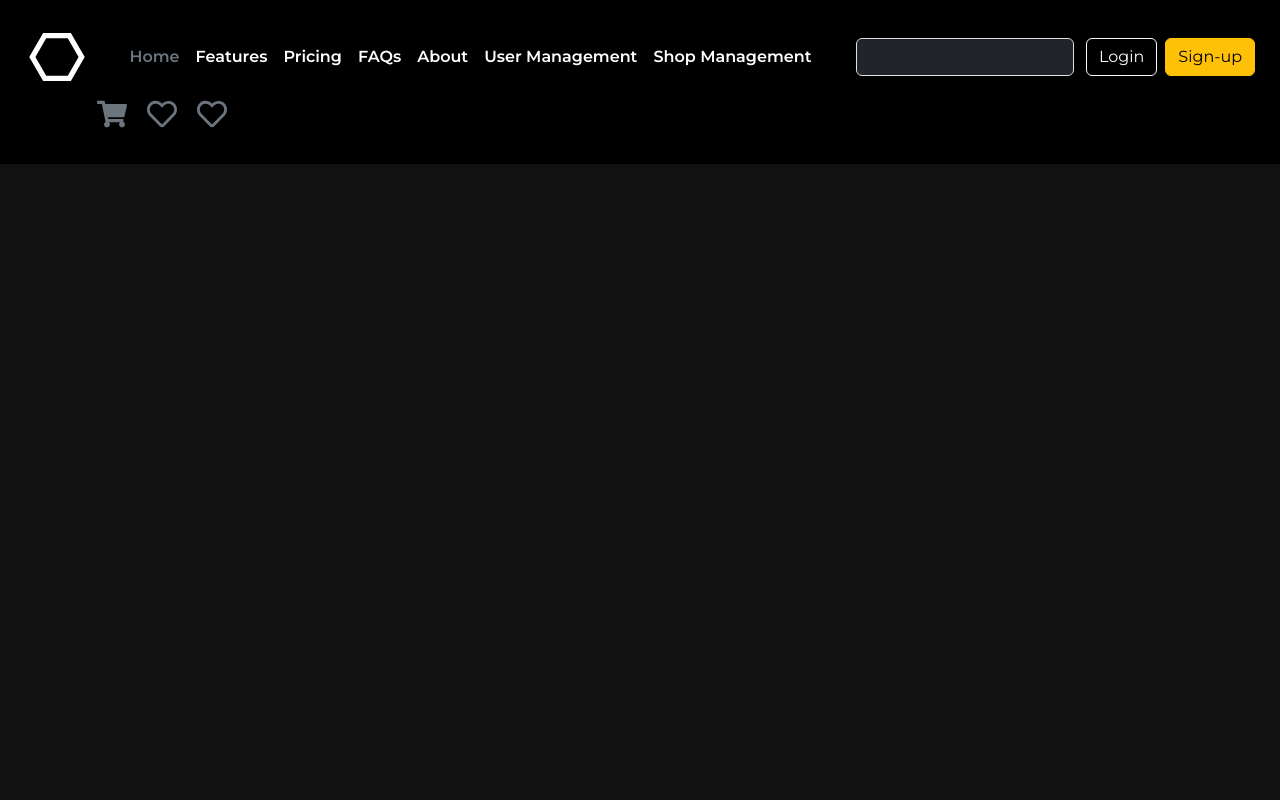
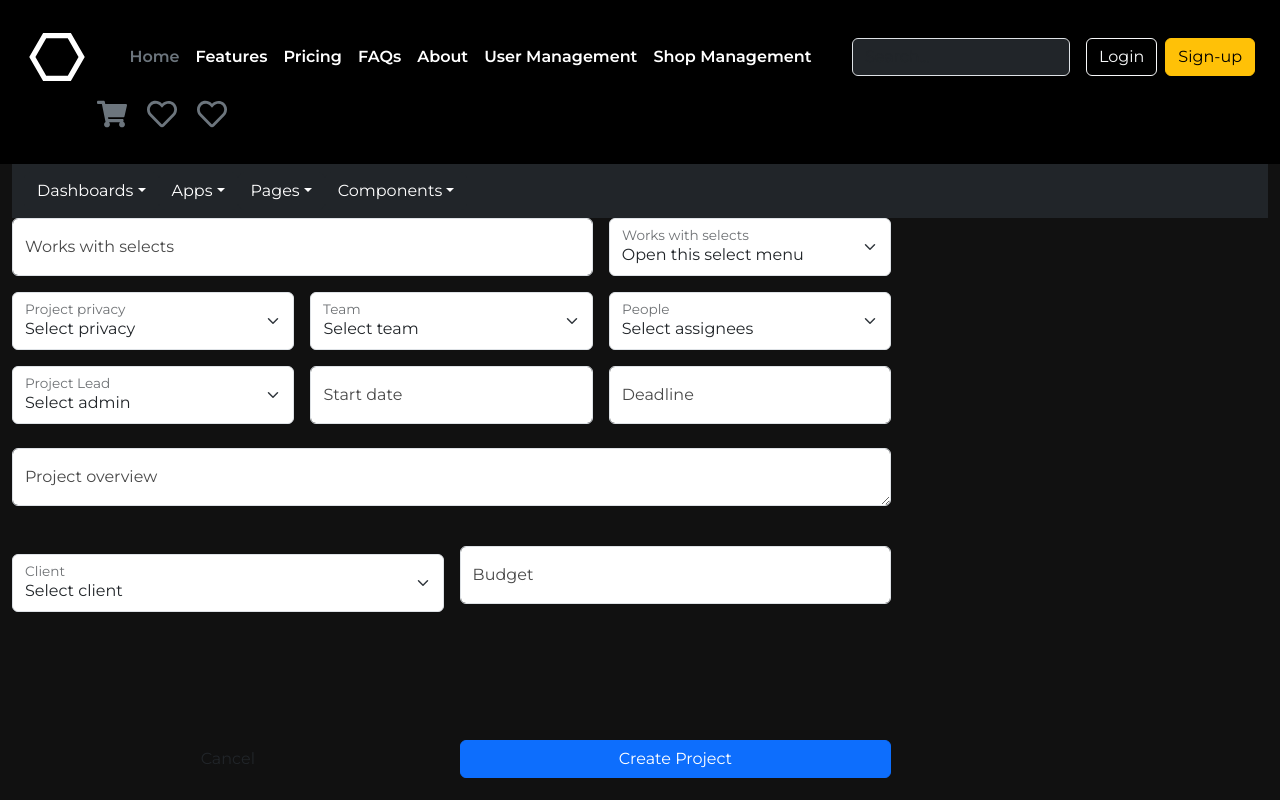
Before and after one commit to Snus292/react-js, a React (Create React App) app: page / in a window 1280 px wide. Shown: the top 800 px of the page. Built offline with nearby package versions, Linux system fonts and the light colour scheme.

Commit message:
работа со стилями, создан копонент для инициализации проектов

```diff
--- a/public/index.html
+++ b/public/index.html
@@ -14,7 +14,6 @@
   <noscript>You need to enable JavaScript to run this app.</noscript>
   <div id="app"></div>
 </body>
-<script src="https://cdn.jsdelivr.net/npm/bootstrap@5.3.3/dist/js/bootstrap.bundle.min.js"></script>
 <script src="https://cdn.jsdelivr.net/npm/@popperjs/core@2.11.8/dist/umd/popper.min.js"
   integrity="sha384-I7E8VVD/ismYTF4hNIPjVp/Zjvgyol6VFvRkX/vR+Vc4jQkC+hVqc2pM8ODewa9r" crossorigin="anonymous"></script>
 <script src="https://cdn.jsdelivr.net/npm/bootstrap@5.3.3/dist/js/bootstrap.min.js"
--- a/src/App.js
+++ b/src/App.js
@@ -87,7 +87,7 @@ class App extends React.Component {
             <Router>
                 <div className="page-wrapper">
                     <Header orders={this.state.orders} onDeleteOrder={this.deleteOrder} />
-                    <div className="container">
+                    <div className="container-xxl">
 
 
                         <Routes>
--- /dev/null
+++ b/src/components/CreateProject.js
@@ -0,0 +1,103 @@
+import React, { Component } from 'react'
+
+export class CreateProject extends Component {
+    render() {
+        return (
+            <div className="row">
+                <div className="col-12">
+                    <form className="g-3 mb-6 row ">
+                        <div className="col-md-8 col-sm-6">
+                            <div className="form-floating">
+                                <input placeholder="Project title" type="text" id="project_title" className="form-control" name='project_title' />
+                                <label for="floatingSelect text-black">Works with selects</label>
+                            </div>
+                        </div>
+                        <div className="col-md-4 col-sm-6">
+                            <div class="form-floating">
+                                <select class="form-select" id="floatingSelect" aria-label="Floating label select example">
+                                    <option selected>Open this select menu</option>
+                                    <option value="1">One</option>
+                                    <option value="2">Two</option>
+                                    <option value="3">Three</option>
+                                </select>
+                                <label for="floatingSelect text-black">Works with selects</label>
+                            </div>
+                        </div>
+                        <div className="col-md-4 col-sm-6">
+                            <div className="form-floating"><select className="form-select" id="floatingSelectPrivacy">
+                                <option>Select privacy</option>
+                                <option value="1">Data Privacy One</option>
+                                <option value="2">Data Privacy Two</option>
+                                <option value="3">Data Privacy Three</option>
+                            </select><label for="floatingSelectPrivacy">Project privacy</label></div>
+                        </div>
+                        <div className="col-md-4 col-sm-6">
+                            <div className="form-floating"><select className="form-select" id="floatingSelectTeam">
+                                <option>Select team</option>
+                                <option value="1">Team One</option>
+                                <option value="2">Team Two</option>
+                                <option value="3">Team Three</option>
+                            </select><label for="floatingSelectTeam">Team</label></div>
+                        </div>
+                        <div className="col-md-4 col-sm-6">
+                            <div className="form-floating"><select className="form-select" id="floatingSelectAssignees">
+                                <option>Select assignees</option>
+                                <option value="1">One</option>
+                                <option value="2">Two</option>
+                                <option value="3">Three</option>
+                            </select><label for="floatingSelectAssignees">People</label></div>
+                        </div>
+                        <div className="col-md-4 col-sm-6">
+                            <div className="form-floating"><select className="form-select" id="floatingSelectAdmin">
+                                <option>Select admin</option>
+                                <option value="1">Data Privacy One</option>
+                                <option value="2">Data Privacy Two</option>
+                                <option value="3">Data Privacy Three</option>
+                            </select><label for="floatingSelectAdmin">Project Lead</label></div>
+                        </div>
+                        <div className="col-md-4 col-sm-6">
+                            <div className="form-floating"><input placeholder="Project title" type="text" id="startDate"
+                                className="form-control flatpickr-input" readonly="readonly" />
+                                <label for="startDate">Start date</label>
+                            </div>
+
+                        </div>
+                        <div className="col-md-4 col-sm-6">
+                            <div className="form-floating"><input placeholder="Deadline" type="text" id="deadline"
+                                className="form-control flatpickr-input" readonly="readonly" />
+                                <label for="deadline">Deadline</label>
+                            </div>
+
+                        </div>
+                        <div className="my-4 col-12">
+                            <div className="form-floating"><textarea placeholder="Leave a comment here" id="floatingProjectOverview"
+                                className="form-control"></textarea><label for="floatingProjectOverview">Project
+                                    overview</label></div>
+                        </div>
+                        <div className="my-4 col-md-6">
+                            <div className="form-floating"><select className="form-select" id="floatingSelectClient">
+                                <option>Select client</option>
+                                <option value="1">Client One</option>
+                                <option value="2">Client Two</option>
+                                <option value="3">Client Three</option>
+                            </select><label for="floatingSelectClient">Client</label></div>
+                        </div>
+                        <div className="gy-6 col-md-6">
+                            <div className="form-floating"><input placeholder="Budget" type="text" id="floatingInputBudget"
+                                className="form-control" /><label for="floatingInputBudget">Budget</label></div>
+                        </div>
+
+                        <div className="gy-6 col-12">
+                            <div className="d-flex justify-content-end gap-3"><button type="button"
+                                className="px-5 btn btn-phoenix-primary">Cancel</button><button type="button"
+                                    className="px-5 px-sm-15 btn btn-primary">Create Project</button></div>
+                        </div>
+                    </form>
+                </div>
+            </div>
+
+        )
+    }
+}
+
+export default CreateProject
--- a/src/css/style.css
+++ b/src/css/style.css
@@ -39,7 +39,7 @@ body {
 }
 
 .header {
-    margin-bottom: 100px;
+    margin-bottom: 0px;
     align-items: center;
 
 }
@@ -309,14 +309,19 @@ form button {
     display: block;
     width: 70%;
     padding: 4% 7%;
-    margin: 4% 2%;
     font-family: "Montserrat", sans-serif;
     font-weight: bold;
     font-size: 15px;
     background-color: #949494;
     transform: scale(1);
+    color: #000000;
+}
+form label{
+    color: #000000b7;
+}
 
-
+form .form-floating textarea{
+    min-height: 100px;
 }
 
 form button {
@@ -478,3 +483,6 @@ form button:hover {
     transform: scale(1.1) translateY(-3px);
     transition: transform 500ms ease;
 }
+form .div{
+    text-align: center;
+}
--- a/src/pages/Home.js
+++ b/src/pages/Home.js
@@ -1,13 +1,73 @@
 import React, { Component } from 'react'
+import CreateProject from '../components/CreateProject'
 
 export class Home extends Component {
-  render() {
-    return (
-      <div>
+	render() {
+		return (
 
-      </div>
-    )
-  }
+			<><nav className="navbar navbar-expand-lg navbar-dark bg-dark">
+				<div className="container-fluid">
+					<button className="navbar-toggler" type="button" data-bs-toggle="collapse" data-bs-target="#navbarNavDarkDropdown" aria-controls="navbarNavDarkDropdown" aria-expanded="false" aria-label="Toggle navigation">
+						<span className="navbar-toggler-icon"></span>
+					</button>
+					<div className="collapse navbar-collapse" id="navbarNavDarkDropdown">
+						<ul className="navbar-nav">
+							<li className="nav-item dropdown">
+								<button className="btn btn-dark dropdown-toggle" data-bs-toggle="dropdown" aria-expanded="false">
+									Dashboards
+								</button>
+								<ul className="dropdown-menu dropdown-menu-dark">
+									<li><a className="dropdown-item" href="#">Action</a></li>
+									<li><a className="dropdown-item" href="#">Another action</a></li>
+									<li><a className="dropdown-item" href="#">Something else here</a></li>
+								</ul>
+							</li>
+							<li className="nav-item dropdown">
+								<button className="btn btn-dark dropdown-toggle" data-bs-toggle="dropdown" aria-expanded="false">
+									Apps
+								</button>
+								<ul className="dropdown-menu dropdown-menu-dark">
+									<li><a className="dropdown-item" href="#">Action</a></li>
+									<li><a className="dropdown-item" href="#">Another action</a></li>
+									<li><a className="dropdown-item" href="#">Something else here</a></li>
+								</ul>
+							</li>
+							<li className="nav-item dropdown">
+								<button className="btn btn-dark dropdown-toggle" data-bs-toggle="dropdown" aria-expanded="false">
+									Pages
+								</button>
+								<ul className="dropdown-menu dropdown-menu-dark">
+									<li><a className="dropdown-item" href="#">Action</a></li>
+									<li><a className="dropdown-item" href="#">Another action</a></li>
+									<li><a className="dropdown-item" href="#">Something else here</a></li>
+								</ul>
+							</li>
+							<li className="nav-item dropdown">
+								<button className="btn btn-dark dropdown-toggle" data-bs-toggle="dropdown" aria-expanded="false">
+									Components
+								</button>
+								<ul className="dropdown-menu dropdown-menu-dark">
+									<li><a className="dropdown-item" href="#">Action</a></li>
+									<li><a className="dropdown-item" href="#">Another action</a></li>
+									<li><a className="dropdown-item" href="#">Something else here</a></li>
+								</ul>
+							</li>
+
+						</ul>
+					</div>
+				</div>
+			</nav>
+			<aside>
+
+			</aside>
+			<main>
+				<CreateProject></CreateProject>
+
+			</main></>
+
+
+		)
+	}
 }
 
 export default Home
```
Also changed, not shown: src/index.js (line endings or trailing spaces).
